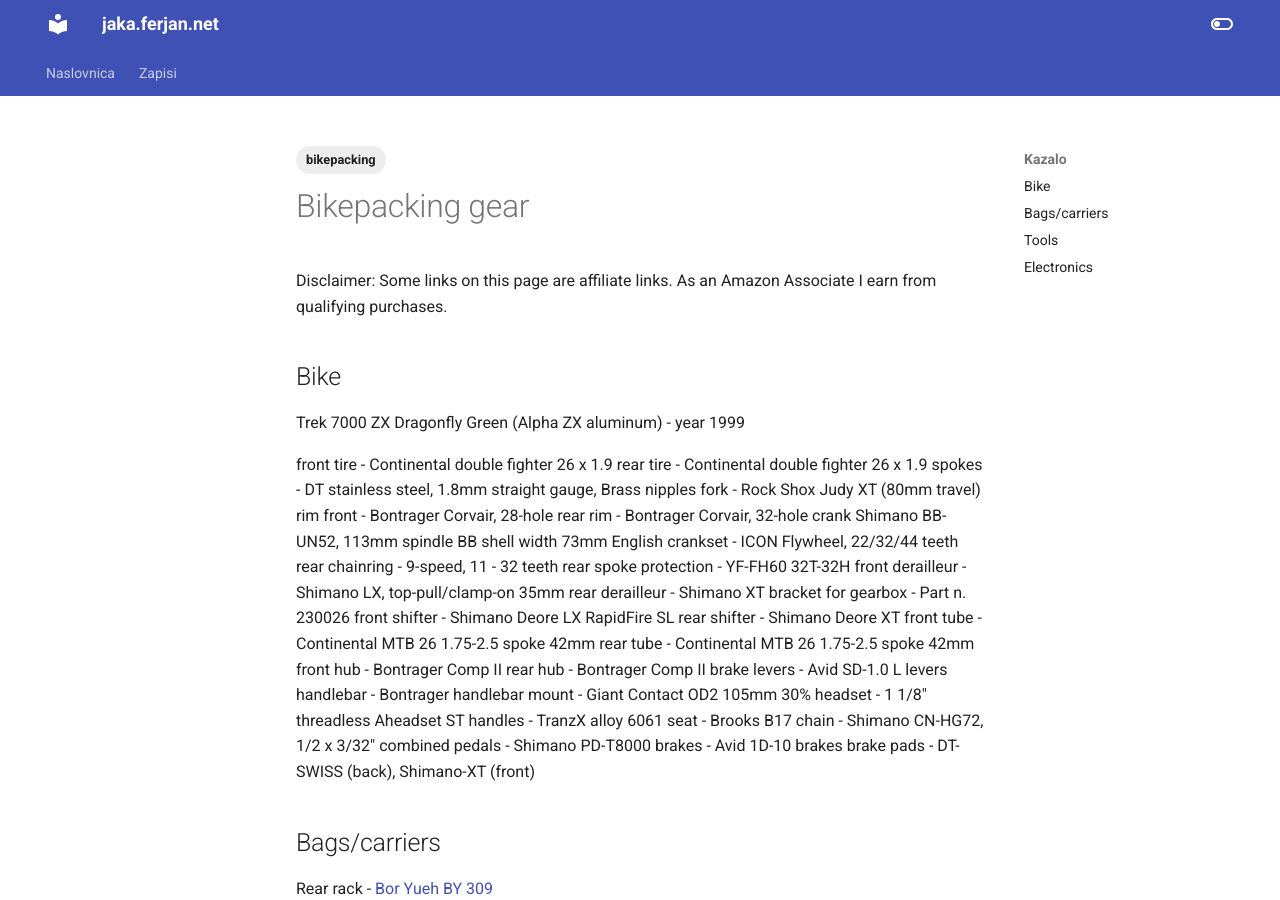
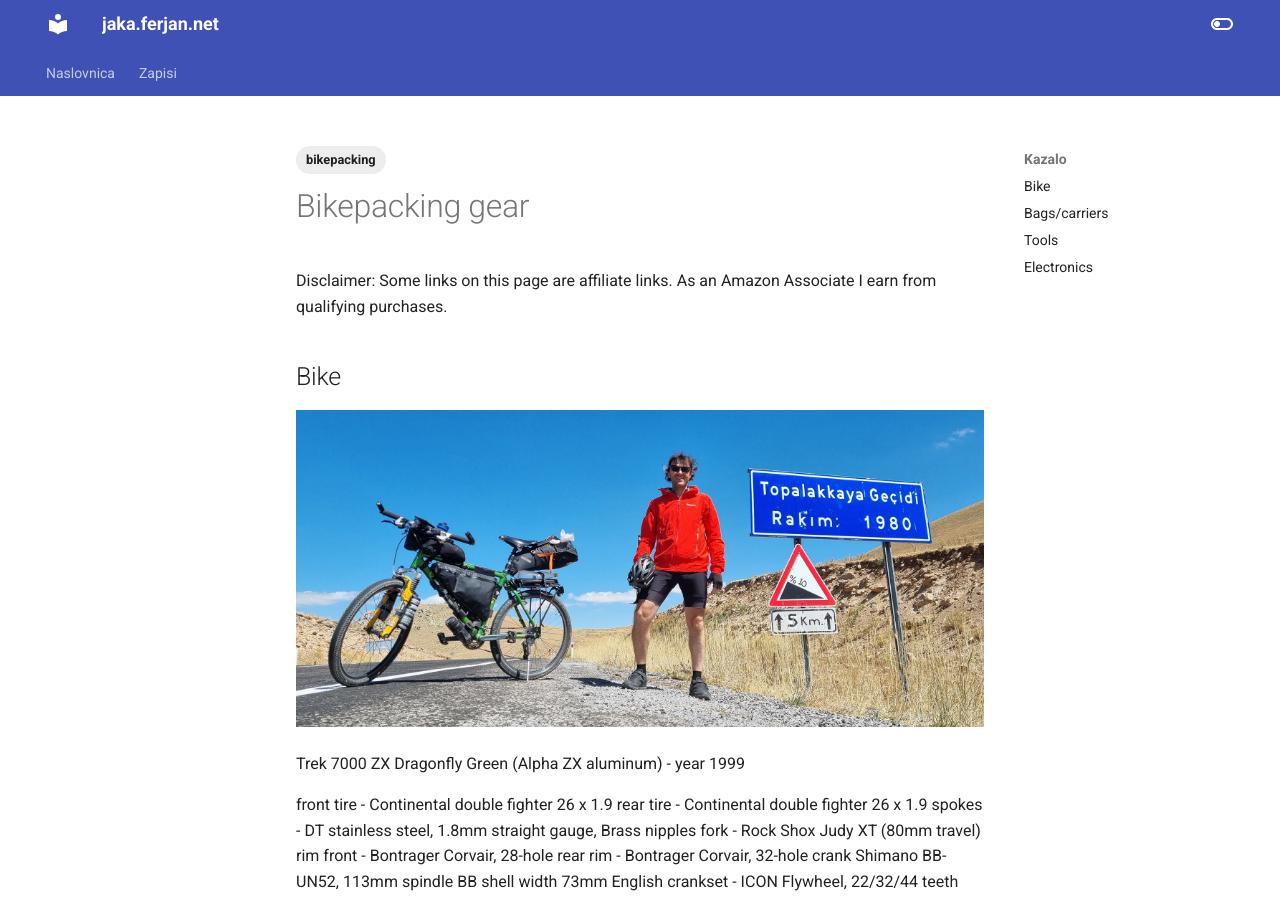
Before and after one commit to jferjan/jferjan.github.io, an MkDocs documentation site: the page built from docs/zapisi/bikepacking_gear.md, in a window 1280 px wide and 900 px high. Built offline with MkDocs 1.6.1 and Material for MkDocs 9.7.7, drawn with Linux system fonts in a browser that asks for light colours.

Commit message:
add bikepacking_gear image

```diff
--- a/docs/zapisi/bikepacking_gear.md
+++ b/docs/zapisi/bikepacking_gear.md
@@ -8,6 +8,8 @@
 Disclaimer: Some links on this page are affiliate links. As an Amazon Associate I earn from qualifying purchases.
 
 ## Bike
+
+![Me and my bike](../../img/bikepacking_gear/trek.jpg)
 
 Trek 7000 ZX Dragonfly Green (Alpha ZX aluminum) - year 1999
 
```
Also changed, not shown: docs/img/bikepacking_gear/trek.jpg (added).
